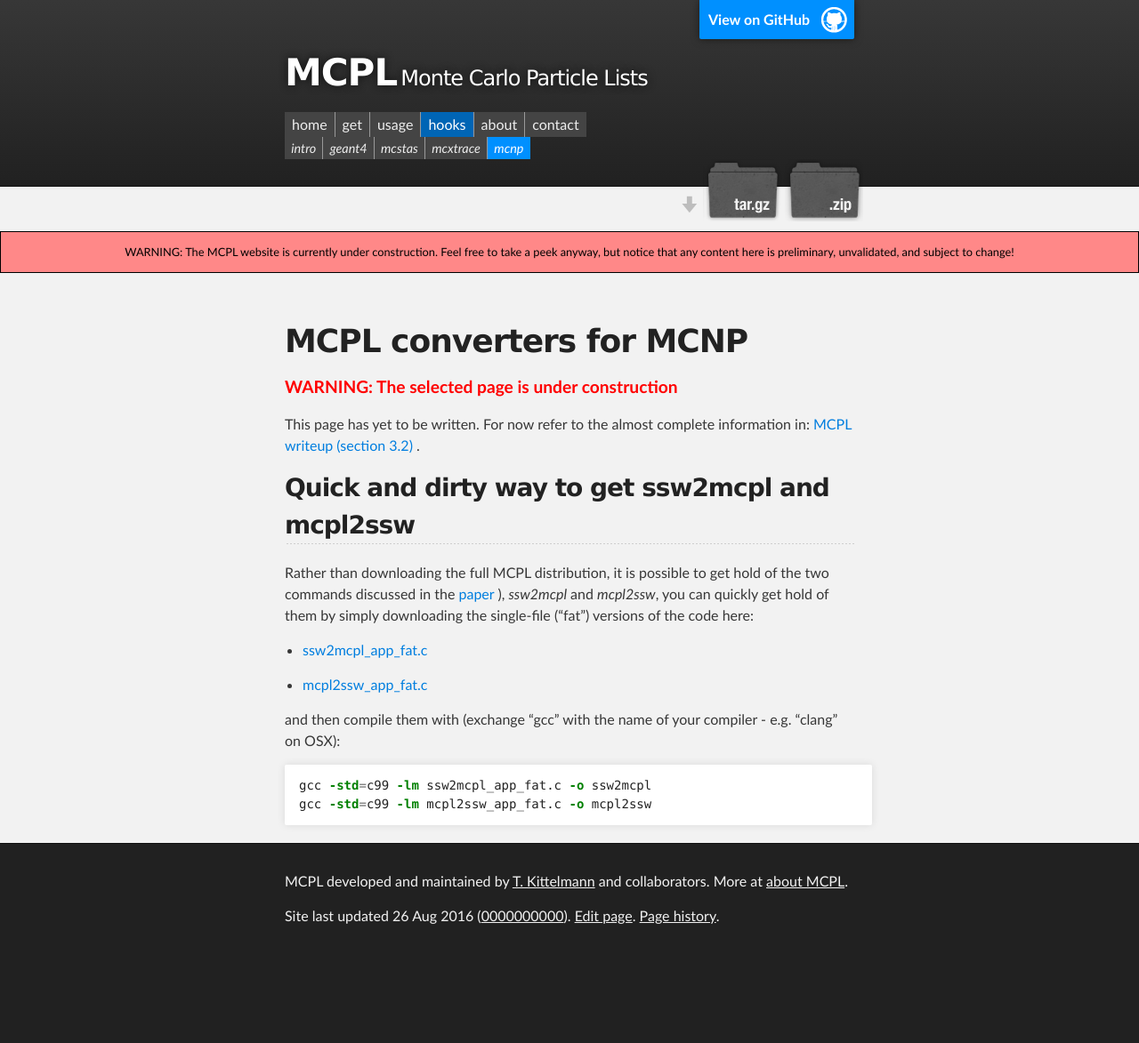
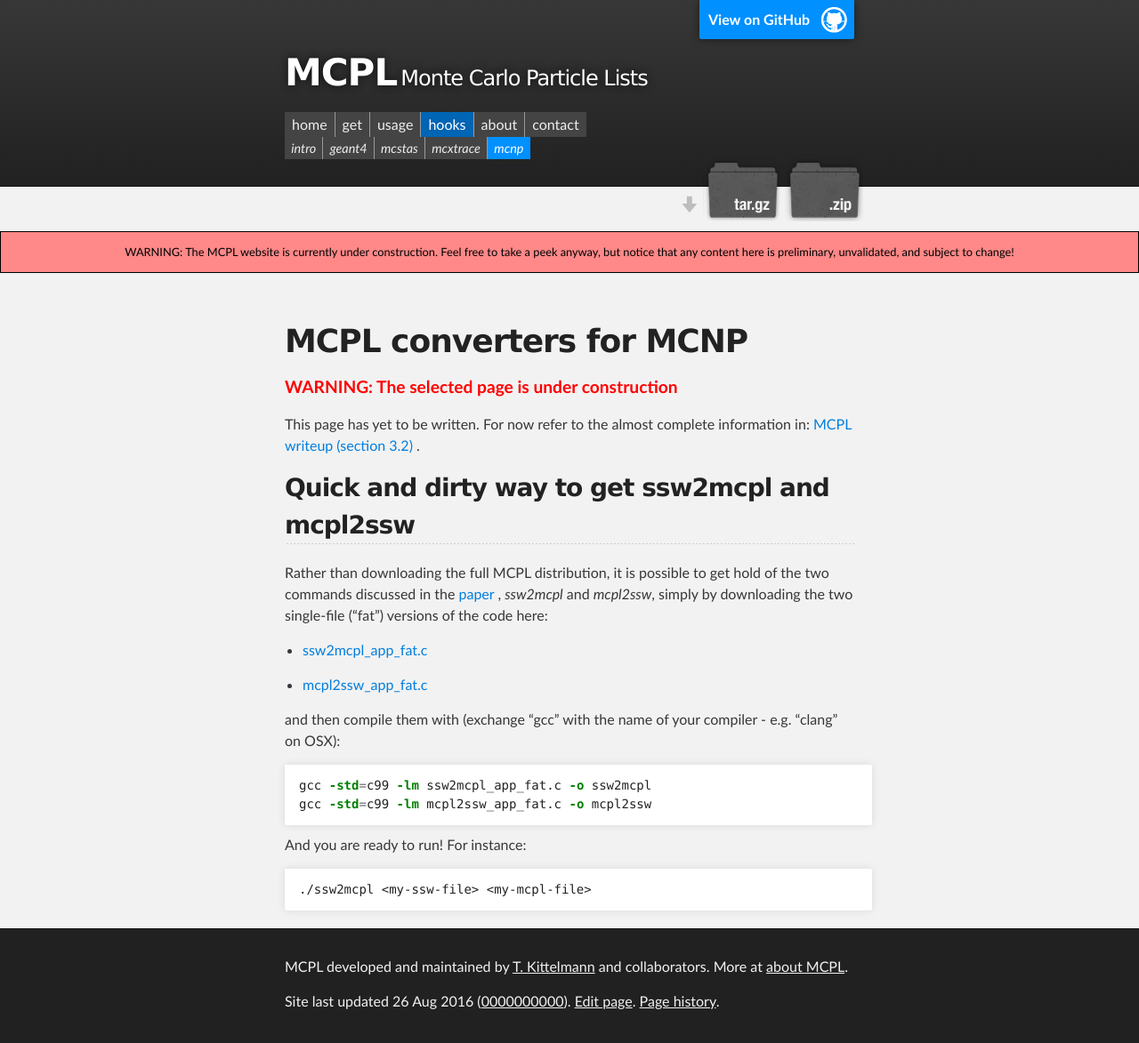
Before and after one commit to mctools/mcpl, a Jekyll site: the page built from hooks_mcnp.md, in a window 1280 px wide. Shown: the whole page at 89% size. Built offline with Jekyll 4.4.1, drawn with Linux system fonts in a browser that asks for light colours; before the commit the page ends 1077 px from its top, so only the background shows below that.

Commit message:
Update hooks_mcnp.md

````diff
--- a/hooks_mcnp.md
+++ b/hooks_mcnp.md
@@ -11,8 +11,8 @@ information in: {% include linkpaper.html subsection=3.2 %}.
 
 Rather than downloading the full MCPL distribution, it is possible to get hold
 of the two commands discussed in the {% include linkpaper.html subsection=3.2
-linkname="paper" %}), _ssw2mcpl_ and _mcpl2ssw_, you can quickly get hold of
-them by simply downloading the single-file ("fat") versions of the code here:
+linkname="paper" %}, _ssw2mcpl_ and _mcpl2ssw_, simply by downloading the two
+single-file ("fat") versions of the code here:
 
 * {% include linkfile.html file="src_fat/ssw2mcpl_app_fat.c" %}
 * {% include linkfile.html file="src_fat/mcpl2ssw_app_fat.c" %}
@@ -24,3 +24,9 @@ and then compile them with (exchange "gcc" with the name of your compiler - e.g.
 gcc -std=c99 -lm ssw2mcpl_app_fat.c -o ssw2mcpl
 gcc -std=c99 -lm mcpl2ssw_app_fat.c -o mcpl2ssw
 ```
+
+And you are ready to run! For instance:
+
+```shell
+./ssw2mcpl <my-ssw-file> <my-mcpl-file>
+```
````
